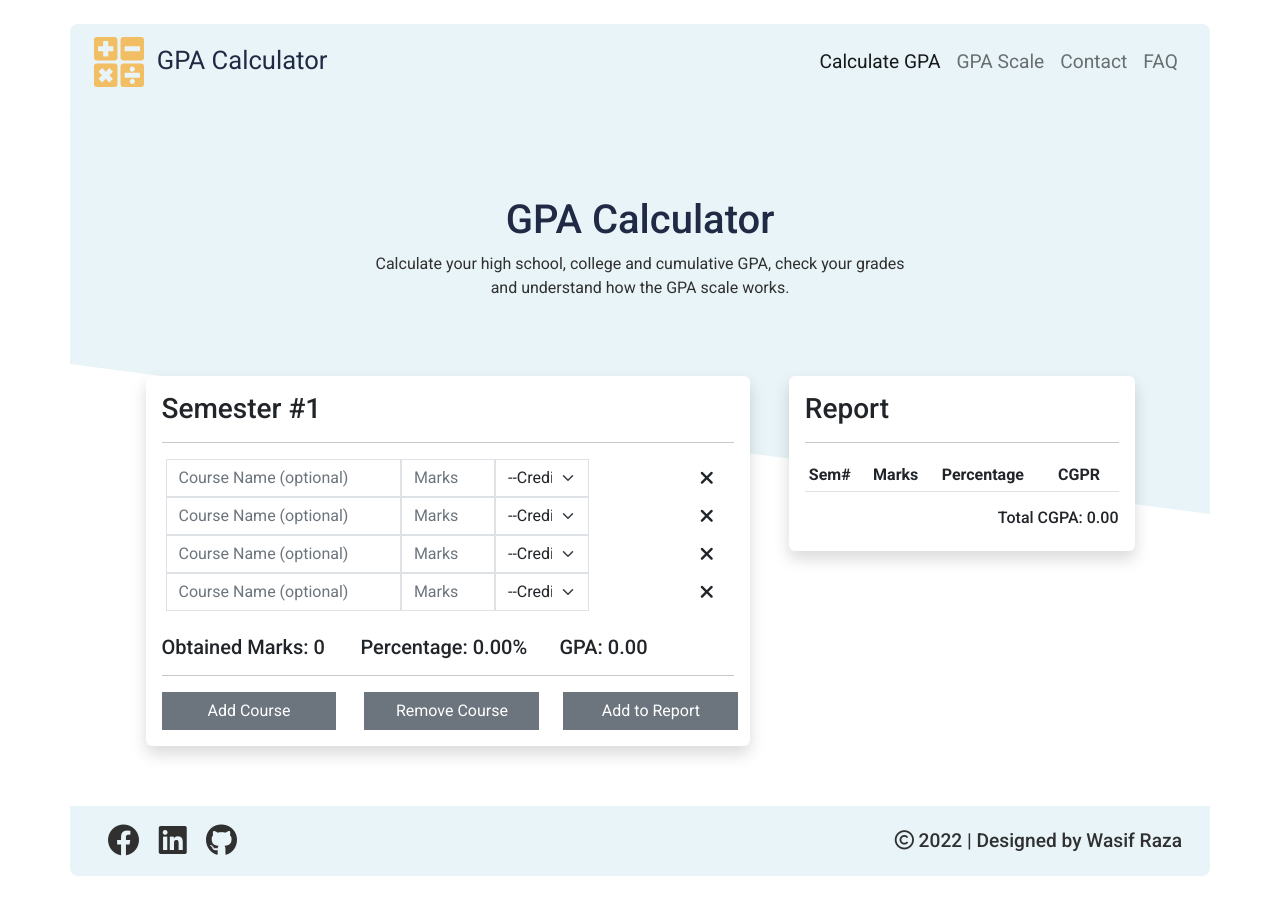
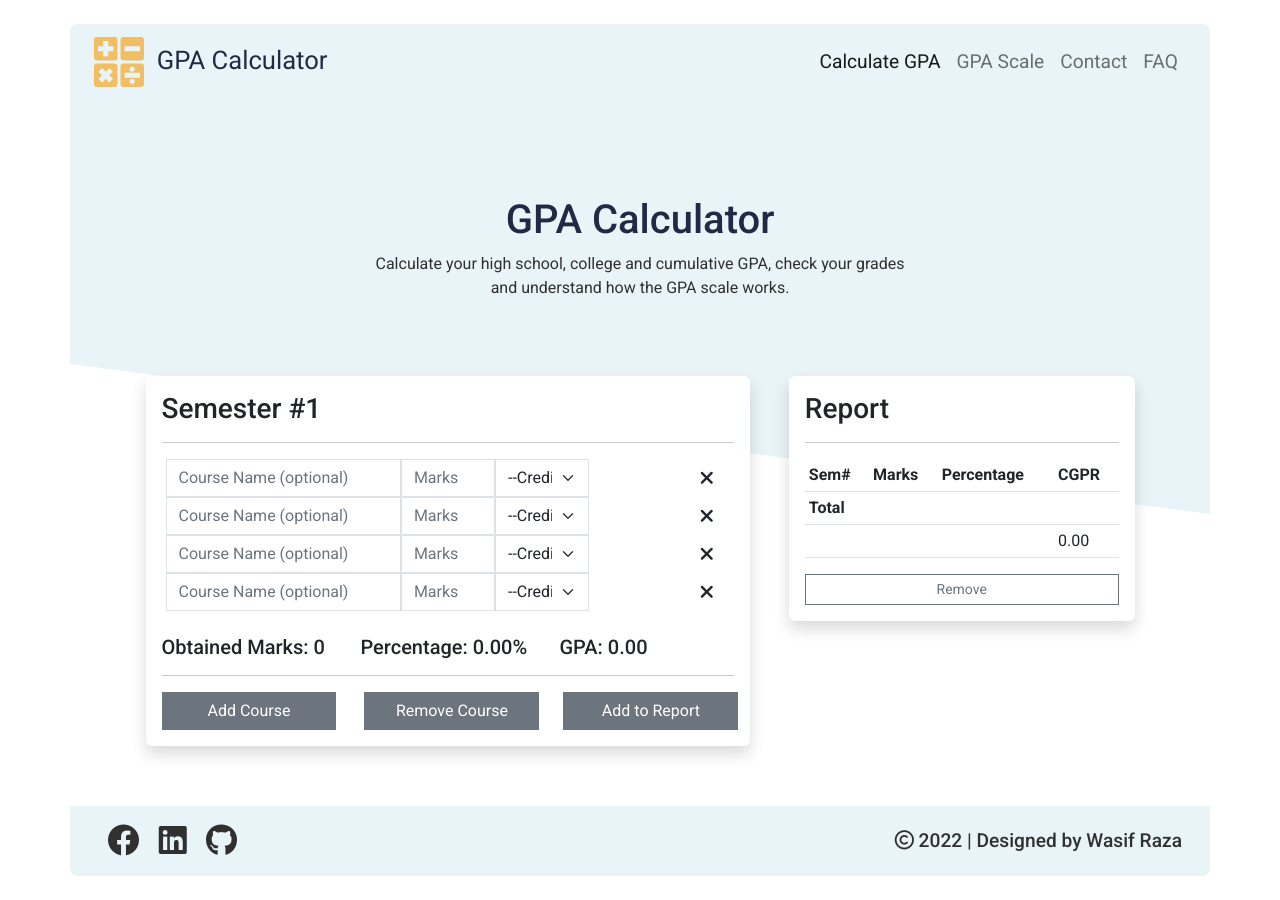
Before and after one commit to mwasifraza/gpa-calculator, a React (Create React App) app: page / in a window 1280 px wide. Built offline with nearby package versions, Linux system fonts and the light colour scheme.

Commit message:
table data remove btn

```diff
--- a/src/components/elements/ReportTable.js
+++ b/src/components/elements/ReportTable.js
@@ -1,6 +1,16 @@
-import React from 'react'
+import React from 'react';
+import Swal from 'sweetalert2';
 
 const ReportTable = props => {
+    const removeMyDetails = () => {
+        localStorage.removeItem("gpa-report");
+        Swal.fire({
+            icon: 'success',
+            title: 'Deleted Successfully!',
+            showConfirmButton: false,
+            timer: 1500
+        })
+    }
   return (
     <>
     <div>
@@ -29,9 +39,20 @@ const ReportTable = props => {
                     })
                     // <tr><td colSpan={4}><h4 className='text-center text-muted'>No Data</h4></td></tr>
                 }
+                <tr>
+                    <td colSpan={4} className=""><strong>Total</strong></td>
+                </tr>
+                <tr>
+                    <td></td>
+                    <td></td>
+                    <td></td>
+                    <td>{props.cgpa}</td>
+                </tr>
             </tbody>
         </table>
-        <h6 className='text-end'>Total CGPA: <span>{props.cgpa}</span></h6>
+        <div className='d-grid g-2'>
+            <button type="button" className='btn btn-outline-secondary btn-sm rounded-0 shadow-none' onClick={removeMyDetails}>Remove</button>
+        </div>
     </div>
     </>
   )
```
